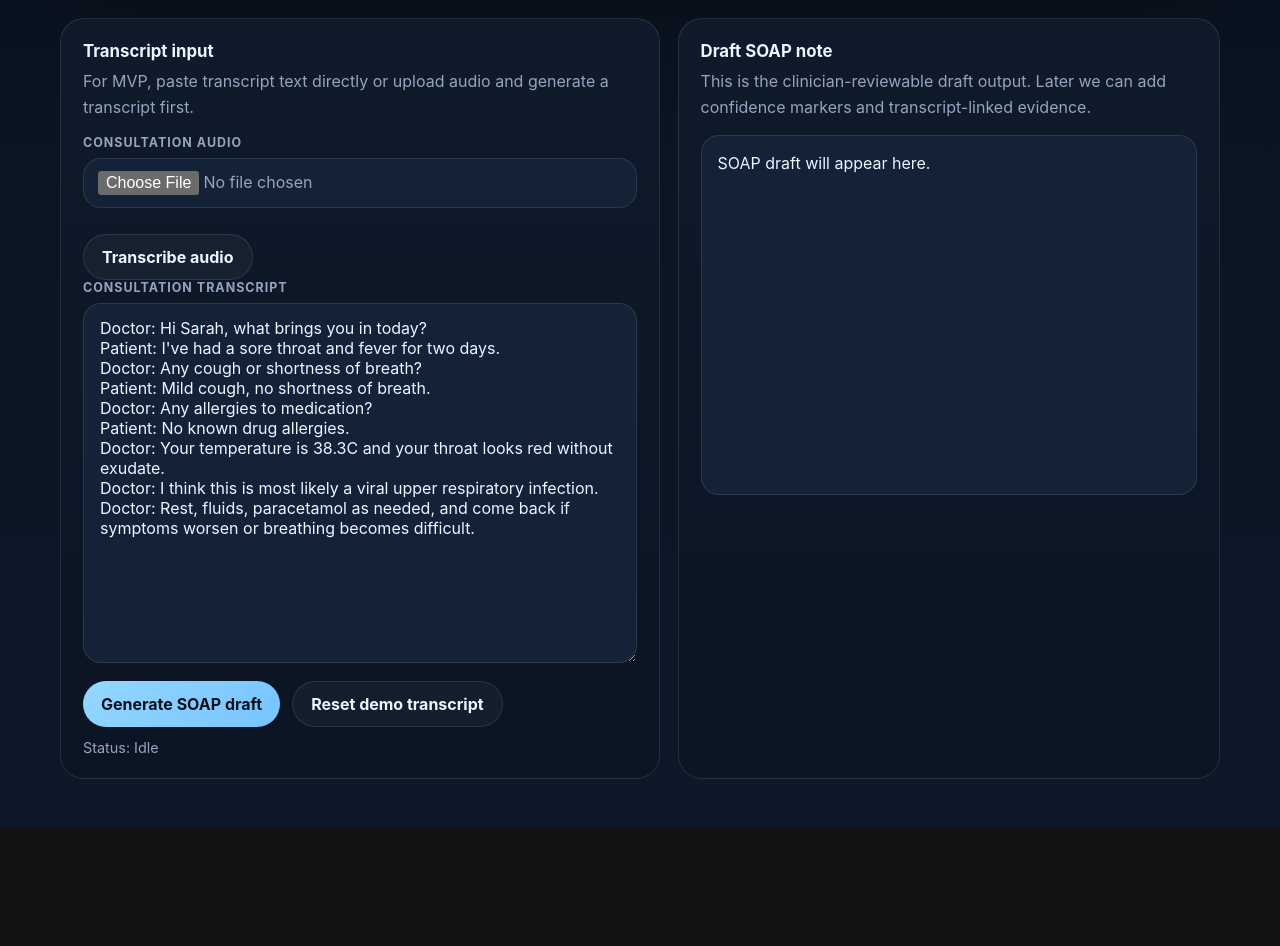
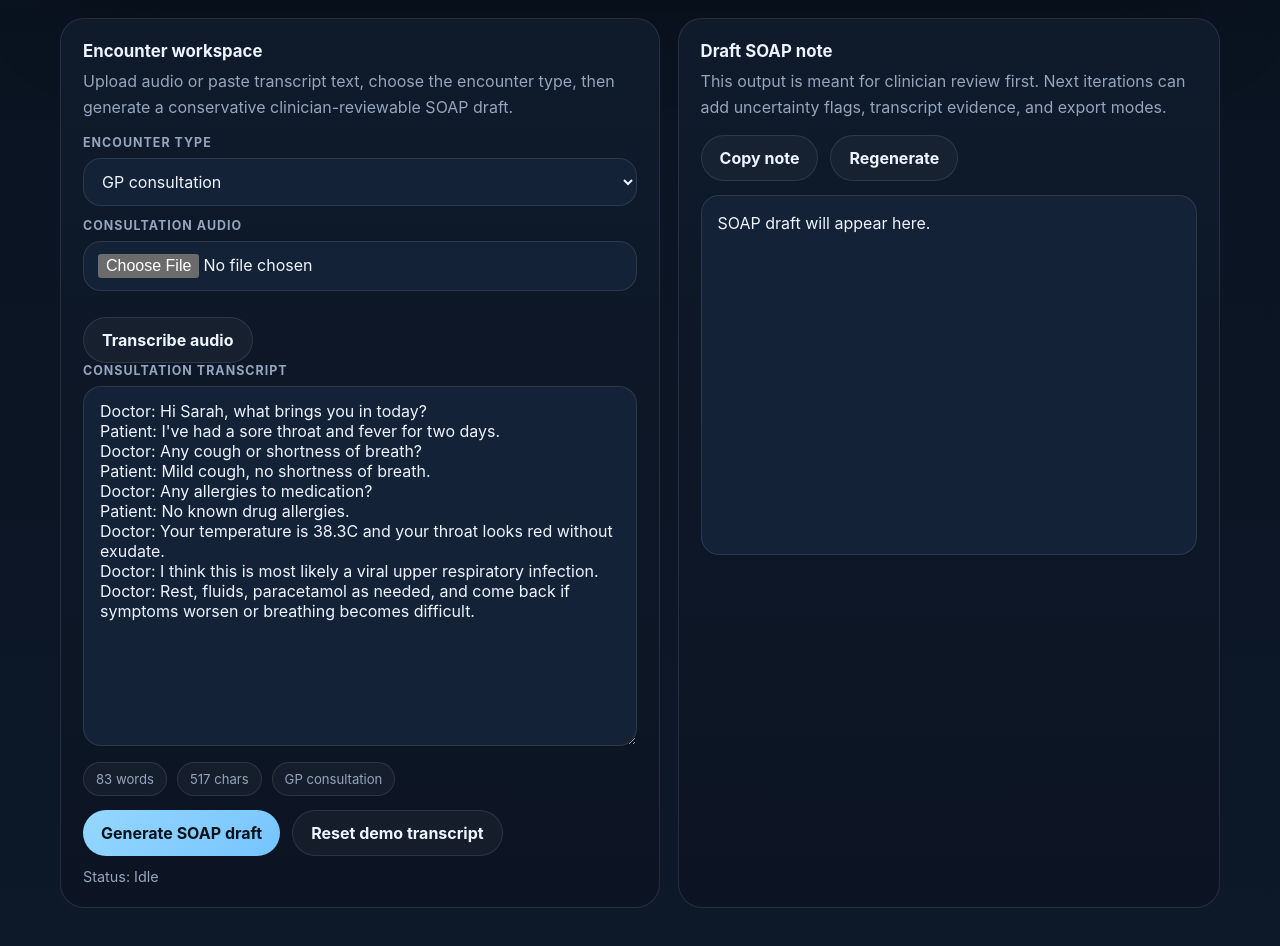
Before and after one commit to HugonzAI/Ailsa, a Next.js app: page / in a window 1280 px wide. Shown: the part 440-1386 px from the top of the page. Before the commit the page ends 1267 px from the top, so only its background shows below. Built offline with nearby package versions, Linux system fonts and the light colour scheme.

Commit message:
feat: improve Ailsa note workflow and clinician UX

```diff
--- a/app/globals.css
+++ b/app/globals.css
@@ -19,13 +19,13 @@ body {
 
 a { color: inherit; }
 button, textarea, input, select { font: inherit; }
-input[type="file"] {
+input[type="file"], .input, select {
   width: 100%;
   padding: 12px 14px;
   border-radius: 18px;
   border: 1px solid var(--line);
   background: var(--panel-soft);
-  color: var(--muted);
+  color: var(--text);
   margin-bottom: 12px;
 }
 
@@ -126,6 +126,11 @@ input[type="file"] {
   margin-top: 14px;
 }
 
+.buttonRow.compact {
+  margin-top: 0;
+  margin-bottom: 14px;
+}
+
 .button {
   border: 0;
   border-radius: 999px;
@@ -150,6 +155,22 @@ input[type="file"] {
   margin-top: 12px;
   color: var(--muted);
   font-size: 0.9rem;
+}
+
+.statsRow {
+  display: flex;
+  gap: 10px;
+  flex-wrap: wrap;
+  margin-top: 12px;
+}
+
+.statPill {
+  padding: 8px 12px;
+  border-radius: 999px;
+  border: 1px solid var(--line);
+  background: rgba(255,255,255,0.04);
+  color: var(--muted);
+  font-size: 0.82rem;
 }
 
 .output {
--- a/components/note-studio.tsx
+++ b/components/note-studio.tsx
@@ -1,8 +1,17 @@
 "use client";
 
-import { useState } from "react";
+import { useMemo, useState } from "react";
+import type { EncounterType } from "@/lib/types";
 
 const demoTranscript = `Doctor: Hi Sarah, what brings you in today?\nPatient: I've had a sore throat and fever for two days.\nDoctor: Any cough or shortness of breath?\nPatient: Mild cough, no shortness of breath.\nDoctor: Any allergies to medication?\nPatient: No known drug allergies.\nDoctor: Your temperature is 38.3C and your throat looks red without exudate.\nDoctor: I think this is most likely a viral upper respiratory infection.\nDoctor: Rest, fluids, paracetamol as needed, and come back if symptoms worsen or breathing becomes difficult.`;
+
+const encounterOptions: EncounterType[] = [
+  "GP consultation",
+  "Follow-up visit",
+  "Urgent care",
+  "Telehealth",
+  "Specialist review",
+];
 
 export function NoteStudio() {
   const [transcript, setTranscript] = useState(demoTranscript);
@@ -11,6 +20,13 @@ export function NoteStudio() {
   const [loading, setLoading] = useState(false);
   const [transcribing, setTranscribing] = useState(false);
   const [selectedFile, setSelectedFile] = useState<File | null>(null);
+  const [encounterType, setEncounterType] = useState<EncounterType>("GP consultation");
+
+  const transcriptStats = useMemo(() => {
+    const chars = transcript.trim().length;
+    const words = transcript.trim() ? transcript.trim().split(/\s+/).length : 0;
+    return { chars, words };
+  }, [transcript]);
 
   async function generate() {
     setLoading(true);
@@ -20,7 +36,7 @@ export function NoteStudio() {
       const response = await fetch("/api/generate-note", {
         method: "POST",
         headers: { "Content-Type": "application/json" },
-        body: JSON.stringify({ transcript, encounterType: "GP consultation" }),
+        body: JSON.stringify({ transcript, encounterType }),
       });
 
       if (!response.ok) {
@@ -29,7 +45,7 @@ export function NoteStudio() {
 
       const data = (await response.json()) as { soapNote: string; mode: string };
       setOutput(data.soapNote);
-      setStatus(`Draft ready · ${data.mode} mode`);
+      setStatus(`Draft ready · ${data.mode} mode · ${encounterType}`);
     } catch (error) {
       console.error(error);
       setStatus("Failed to generate note");
@@ -72,11 +88,35 @@ export function NoteStudio() {
     }
   }
 
+  async function copyOutput() {
+    if (!output || output === "SOAP draft will appear here.") {
+      setStatus("Nothing to copy yet");
+      return;
+    }
+
+    try {
+      await navigator.clipboard.writeText(output);
+      setStatus("Draft copied to clipboard");
+    } catch (error) {
+      console.error(error);
+      setStatus("Copy failed");
+    }
+  }
+
   return (
     <div className="grid">
       <section className="card">
-        <h2>Transcript input</h2>
-        <p>For MVP, paste transcript text directly or upload audio and generate a transcript first.</p>
+        <h2>Encounter workspace</h2>
+        <p>Upload audio or paste transcript text, choose the encounter type, then generate a conservative clinician-reviewable SOAP draft.</p>
+
+        <label className="label" htmlFor="encounterType">Encounter type</label>
+        <select id="encounterType" className="input" value={encounterType} onChange={(e) => setEncounterType(e.target.value as EncounterType)}>
+          {encounterOptions.map((option) => (
+            <option key={option} value={option}>
+              {option}
+            </option>
+          ))}
+        </select>
 
         <label className="label" htmlFor="audio">Consultation audio</label>
         <input
@@ -95,6 +135,13 @@ export function NoteStudio() {
 
         <label className="label" htmlFor="transcript">Consultation transcript</label>
         <textarea id="transcript" className="textarea" value={transcript} onChange={(e) => setTranscript(e.target.value)} />
+
+        <div className="statsRow">
+          <div className="statPill">{transcriptStats.words} words</div>
+          <div className="statPill">{transcriptStats.chars} chars</div>
+          <div className="statPill">{encounterType}</div>
+        </div>
+
         <div className="buttonRow">
           <button className="button" type="button" onClick={generate} disabled={loading}>
             {loading ? "Generating…" : "Generate SOAP draft"}
@@ -108,7 +155,11 @@ export function NoteStudio() {
 
       <section className="card">
         <h2>Draft SOAP note</h2>
-        <p>This is the clinician-reviewable draft output. Later we can add confidence markers and transcript-linked evidence.</p>
+        <p>This output is meant for clinician review first. Next iterations can add uncertainty flags, transcript evidence, and export modes.</p>
+        <div className="buttonRow compact">
+          <button className="buttonSecondary" type="button" onClick={copyOutput}>Copy note</button>
+          <button className="buttonSecondary" type="button" onClick={generate} disabled={loading}>Regenerate</button>
+        </div>
         <div className="output">{output}</div>
       </section>
     </div>
--- a/lib/anthropic.ts
+++ b/lib/anthropic.ts
@@ -20,7 +20,10 @@ export function buildSoapPrompt(transcript: string, encounterType = "GP consulta
     "- Only include facts explicitly supported by the transcript",
     "- If something is not stated, omit it rather than guessing",
     "- Be clinically conservative and concise",
+    "- If the clinician impression is uncertain, reflect that conservatively rather than overstating certainty",
+    "- Keep each section readable and suitable for quick clinician review",
     "- Do not add billing language or meta commentary",
+    "- Do not mention that you are an AI or that this is based on a prompt",
     "- This is a draft note, not a final signed medical record",
     "",
     "Transcript:",
```
Also changed, not shown: lib/types.ts (+8 -1 lines), 1 other file (tests, documents, lock files or other folders).
